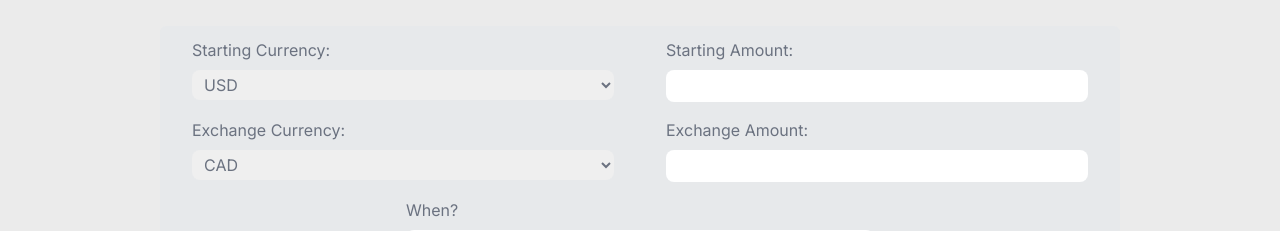
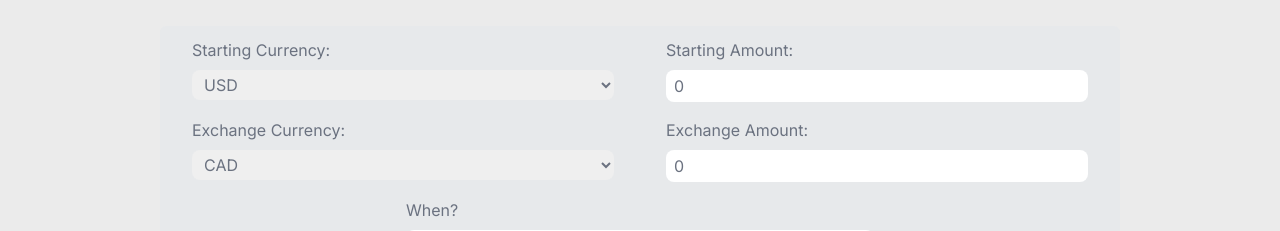
Before and after one commit to alexquar/U-exchange, a Next.js app: page / in a window 1280 px wide. Shown: the part 294-525 px from the top of the page. Built offline with nearby package versions, Linux system fonts and the light colour scheme.

Commit message:
fixes nan error

```diff
--- a/app/components/TransactionForm.jsx
+++ b/app/components/TransactionForm.jsx
@@ -4,11 +4,11 @@ import { useEffect } from "react"
 export default function TransactionForm() {
     const [from, setFrom]=useState('USD')
     const [to, setTo]=useState('CAD')
-    const [fcur, setFcur] = useState('')
-    const [tcur, setTcur] = useState('')
+    const [fcur, setFcur] = useState(0)
+    const [tcur, setTcur] = useState(0)
     const [when, setWhen] = useState('')
     const [err, setErr] = useState(null)
-    const [conversion, setConversion] = useState(null)
+    const [conversion, setConversion] = useState(1)
     const handleSubmit = async (e) => {
         e.preventDefault()
       console.log(when, to, from)
@@ -22,7 +22,7 @@ export default function TransactionForm() {
         }
     }
     useEffect(()=>{
-        setTcur(parseFloat(fcur)*conversion)
+        setTcur(fcur*conversion)
     },[fcur])
   return (
     <div>
```
